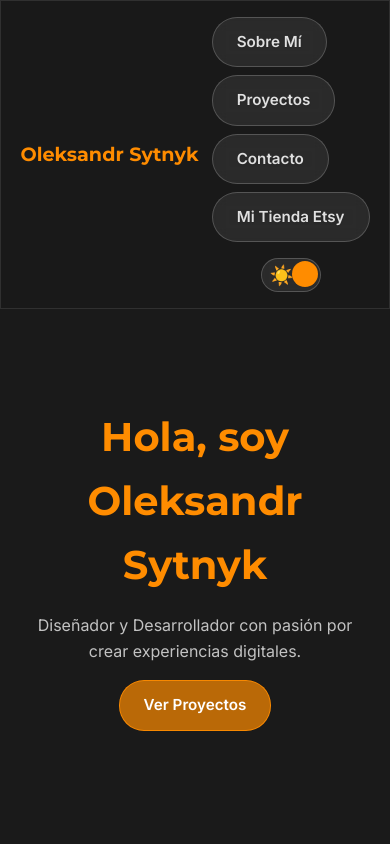
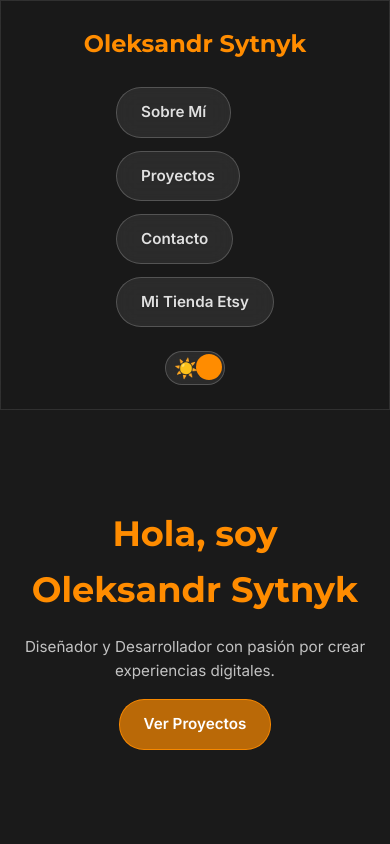
Before and after one commit to 1alexmmvi9/1alexmmvi9.github.io, a plain HTML site: page index.html in a window 390 px wide. Shown: the top 844 px of the page. Drawn offline with Linux system fonts and the light colour scheme.

Commit message:
updated css

```diff
--- a/style.css
+++ b/style.css
@@ -3,20 +3,24 @@
     --dark-bg: #1a1a1a;
     --dark-text: #e0e0e0;
     --dark-secondary-bg: #2a2a2a; /* Para tarjetas de proyecto, etc. */
-    --dark-header-bg-transparent: rgba(26, 26, 26, 0.6); /* Header más transparente */
+    --dark-header-bg-transparent: rgba(26, 26, 26, 0.7); /* Header más transparente */
     --dark-liquid-button-bg: rgba(255, 255, 255, 0.08); /* Fondo transparente para botones normales */
+    --dark-liquid-button-hover-bg: rgba(255, 255, 255, 0.15); /* Fondo hover de botones normales */
     --dark-liquid-button-border: rgba(255, 255, 255, 0.2); /* Borde de botones normales */
     --dark-primary-button-bg: rgba(255, 140, 0, 0.7); /* Naranja transparente para botón primario */
+    --dark-primary-button-hover-bg: rgba(255, 140, 0, 0.9); /* Naranja más opaco para hover */
     --dark-primary-button-border: rgba(255, 140, 0, 0.9); /* Borde de botón primario */
     --dark-border: rgba(255, 255, 255, 0.1);
 
     --light-bg: #f0f0f0;
     --light-text: #333;
     --light-secondary-bg: #ffffff; /* Para tarjetas de proyecto, etc. */
-    --light-header-bg-transparent: rgba(255, 255, 255, 0.6); /* Header más transparente */
+    --light-header-bg-transparent: rgba(255, 255, 255, 0.7); /* Header más transparente */
     --light-liquid-button-bg: rgba(0, 0, 0, 0.05); /* Fondo transparente para botones normales */
+    --light-liquid-button-hover-bg: rgba(0, 0, 0, 0.1); /* Fondo hover de botones normales */
     --light-liquid-button-border: rgba(0, 0, 0, 0.15); /* Borde de botones normales */
     --light-primary-button-bg: rgba(255, 140, 0, 0.7); /* Naranja transparente para botón primario */
+    --light-primary-button-hover-bg: rgba(255, 140, 0, 0.9); /* Naranja más opaco para hover */
     --light-primary-button-border: rgba(255, 140, 0, 0.9); /* Borde de botón primario */
     --light-border: rgba(0, 0, 0, 0.1);
 
@@ -47,11 +51,19 @@ body.dark-mode .liquid-button {
     border: 1px solid var(--dark-liquid-button-border);
     color: var(--dark-text);
 }
+body.dark-mode .liquid-button:hover {
+    background: var(--dark-liquid-button-hover-bg);
+    color: var(--accent-color); /* Cambia de color al pasar el cursor */
+}
 
 body.dark-mode .liquid-button.primary {
     background: var(--dark-primary-button-bg);
     border-color: var(--dark-primary-button-border);
     color: #fff;
+}
+body.dark-mode .liquid-button.primary:hover {
+    background: var(--dark-primary-button-hover-bg);
+    color: #fff; /* Asegura que el texto blanco se mantenga */
 }
 
 
@@ -77,11 +89,19 @@ body.light-mode .liquid-button {
     border: 1px solid var(--light-liquid-button-border);
     color: var(--light-text);
 }
+body.light-mode .liquid-button:hover {
+    background: var(--light-liquid-button-hover-bg);
+    color: var(--accent-color); /* Cambia de color al pasar el cursor */
+}
 
 body.light-mode .liquid-button.primary {
     background: var(--light-primary-button-bg);
     border-color: var(--light-primary-button-border);
     color: #fff;
+}
+body.light-mode .liquid-button.primary:hover {
+    background: var(--light-primary-button-hover-bg);
+    color: #fff; /* Asegura que el texto blanco se mantenga */
 }
 
 
@@ -126,8 +146,8 @@ header {
     position: sticky;
     top: 0;
     z-index: 1000;
-    backdrop-filter: blur(10px); /* Efecto liquid glass para el header */
-    -webkit-backdrop-filter: blur(10px);
+    backdrop-filter: blur(15px); /* Más blur para el efecto liquid glass */
+    -webkit-backdrop-filter: blur(15px);
     transition: background-color 0.3s ease, border-color 0.3s ease;
 }
 
@@ -157,10 +177,11 @@ nav { /* Esta nav ahora contiene los enlaces y el switch */
     display: inline-flex;
     align-items: center;
     justify-content: center;
-    transition: background 0.3s ease, border-color 0.3s ease, color 0.3s ease, transform 0.2s ease;
+    /* Transiciones suaves para todos los cambios en hover */
+    transition: background-color 0.3s ease-in-out, border-color 0.3s ease-in-out, color 0.3s ease-in-out, transform 0.3s ease-in-out;
     text-shadow: 0 1px 2px rgba(0,0,0,0.1);
-    backdrop-filter: blur(8px); /* Blur para los botones */
-    -webkit-backdrop-filter: blur(8px);
+    backdrop-filter: blur(10px); /* Más blur para los botones */
+    -webkit-backdrop-filter: blur(10px);
 }
 
 .liquid-button.primary {
@@ -171,7 +192,7 @@ nav { /* Esta nav ahora contiene los enlaces y el switch */
 
 .liquid-button.primary:hover {
     filter: brightness(1.1); /* Ligeramente más brillante al pasar el ratón */
-    transform: translateY(-2px);
+    transform: translateY(-3px); /* Un poco más de movimiento suave */
 }
 
 /* Contenido Principal */
@@ -289,8 +310,9 @@ footer {
     background-color: var(--dark-liquid-button-bg); /* Fondo del switch */
     border: 1px solid var(--dark-liquid-button-border);
     transition: .4s;
-    backdrop-filter: blur(5px); /* Añadir blur al switch también */
-    -webkit-backdrop-filter: blur(5px);
+    backdrop-filter: blur(8px); /* Más blur al switch */
+    -webkit-backdrop-filter: blur(8px);
+    border-radius: 34px; /* Asegurar bordes redondeados */
 }
 
 body.light-mode .slider {
@@ -311,6 +333,7 @@ body.light-mode .slider {
     justify-content: center;
     align-items: center;
     font-size: 1.2rem;
+    border-radius: 50%; /* Asegurar forma de círculo */
 }
 
 input:checked + .slider {
@@ -320,15 +343,6 @@ input:checked + .slider {
 
 input:checked + .slider:before {
     transform: translateX(26px);
-}
-
-/* Rounded sliders */
-.slider.round {
-    border-radius: 34px;
-}
-
-.slider.round:before {
-    border-radius: 50%;
 }
 
 /* Iconos dentro del switch */
@@ -396,35 +410,43 @@ body.light-mode .slider .icon {
     color: var(--light-text); /* Color para los iconos en modo claro */
 }
 
-/* Media Queries para Responsividad */
+/* Media Queries para Responsividad Móvil */
 @media (max-width: 768px) {
+    header {
+        flex-direction: column; /* Apila el logo y la navegación verticalmente */
+        align-items: center; /* Centra los elementos */
+        gap: 1.5rem; /* Espacio entre el logo y la sección de navegación */
+        padding: 1.5rem 5%; /* Ajusta el padding para móvil */
+    }
+
     nav {
-        /* Para móvil, podemos reorganizar o usar un menú hamburguesa */
-        flex-direction: column;
-        gap: 1rem;
+        flex-direction: column; /* Apila los enlaces y el switch verticalmente */
+        gap: 1.5rem; /* Espacio entre el bloque de enlaces y el switch */
+        align-items: center; /* Centra los elementos dentro de nav */
     }
+
     .nav-links {
-        flex-direction: column;
-        gap: 0.5rem;
+        flex-direction: column; /* Apila los enlaces individuales verticalmente */
+        gap: 0.8rem; /* Espacio entre cada enlace */
     }
 
     .logo {
-        font-size: 1.2rem;
+        font-size: 1.5rem; /* Ajusta el tamaño del logo para móvil */
     }
 
     h1 {
-        font-size: 2.5rem;
+        font-size: 2.2rem; /* Encabezado principal más pequeño en móvil */
     }
 
     h2 {
-        font-size: 2rem;
+        font-size: 1.8rem; /* Subencabezados más pequeños en móvil */
     }
 
     p {
-        font-size: 1rem;
+        font-size: 0.95rem;
     }
 
     .project-grid {
-        grid-template-columns: 1fr;
+        grid-template-columns: 1fr; /* Una columna para proyectos en móvil */
     }
 }
```
